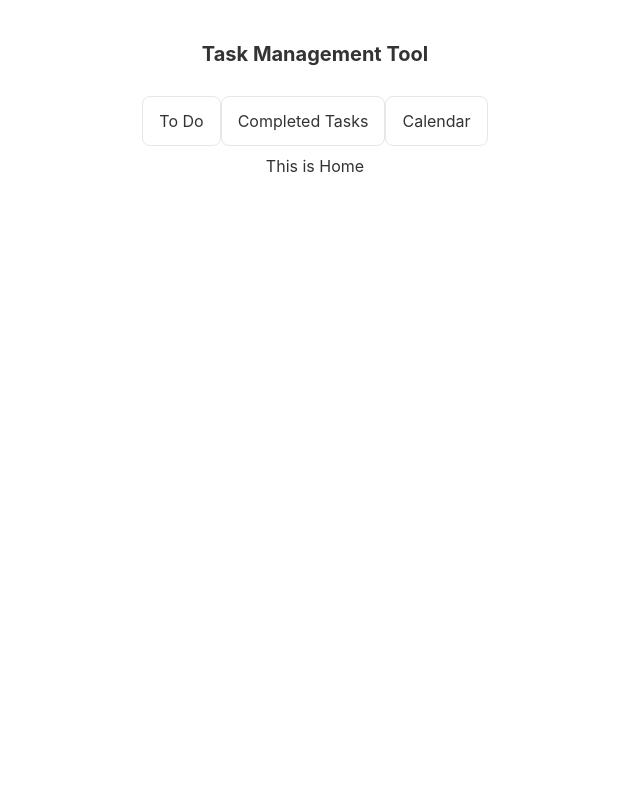
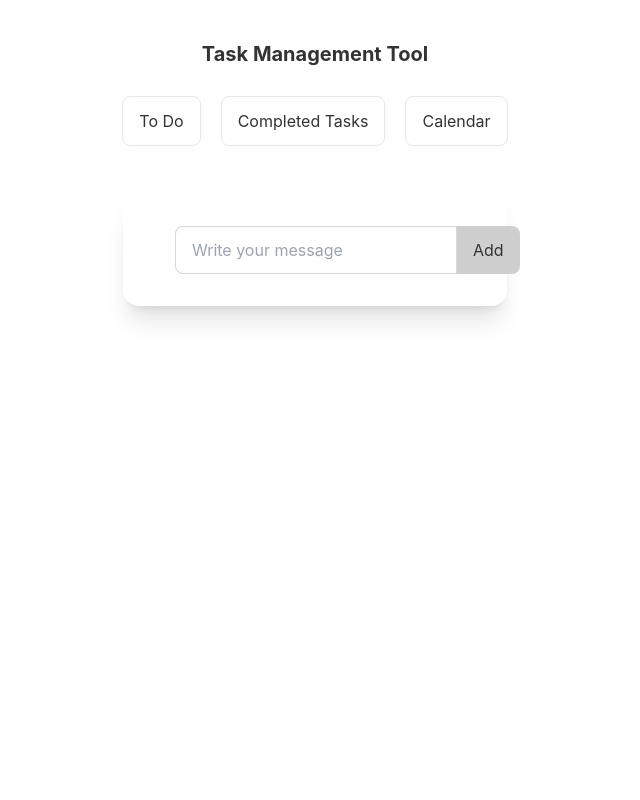
Before and after one commit to Mejbah-ul-haque/task-management-tool-client, a React (Create React App) app: page / in a window 1280 px wide. Shown: the top 800 px of the page, without its empty margins (325-965 px from the left). Built offline with nearby package versions, Linux system fonts and the light colour scheme.

Commit message:
inputbox

```diff
--- a/src/Pages/Home/Home.js
+++ b/src/Pages/Home/Home.js
@@ -1,11 +1,26 @@
-import React from 'react';
+import React from "react";
 
 const Home = () => {
-  return (
-    <div className="container text-center min-h-screen">
-      <h2>This is Home</h2>
-    </div>
-  );
+	return (
+		<div className="min-h-screen">
+			<div className=" flex justify-center mt-10">
+				<div class="card w-96 bg-base-100 shadow-xl pl-5">
+					<div class="card-body">
+						<div class="form-control ">
+							<label class="input-group">
+								<input
+									type="text"
+									placeholder="Write your message"
+									class="input input-bordered"
+								/>
+								<span>Add</span>
+							</label>
+						</div>
+					</div>
+				</div>
+			</div>
+		</div>
+	);
 };
 
 export default Home;
--- a/src/Pages/Shared/Navbar.js
+++ b/src/Pages/Shared/Navbar.js
@@ -3,8 +3,8 @@ import { Link } from "react-router-dom";
 
 const Navbar = () => {
   const menuItems= <>
-    <li className='border rounded-lg'><Link to="/">To Do</Link></li>
-    <li className='border rounded-lg'><Link to="/completed">Completed Tasks</Link></li>
+    <li className='border rounded-lg mr-5'><Link to="/">To Do</Link></li>
+    <li className='border rounded-lg mr-5'><Link to="/completed">Completed Tasks</Link></li>
     {/* <li><Link to="/todo">To-Do</Link></li> */}
     <li className='border rounded-lg'><Link to="/calendar">Calendar</Link></li>
   </>
```
